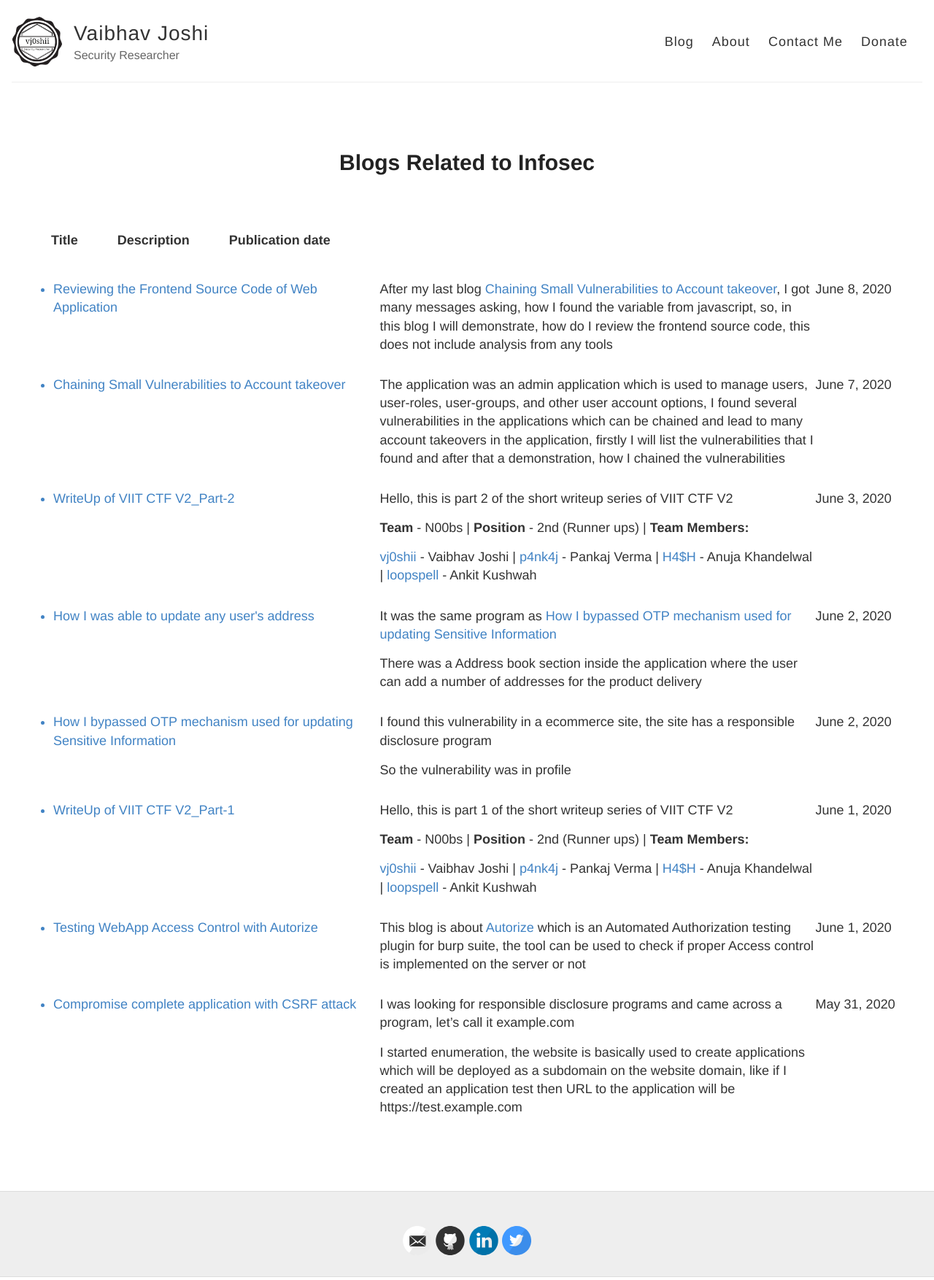
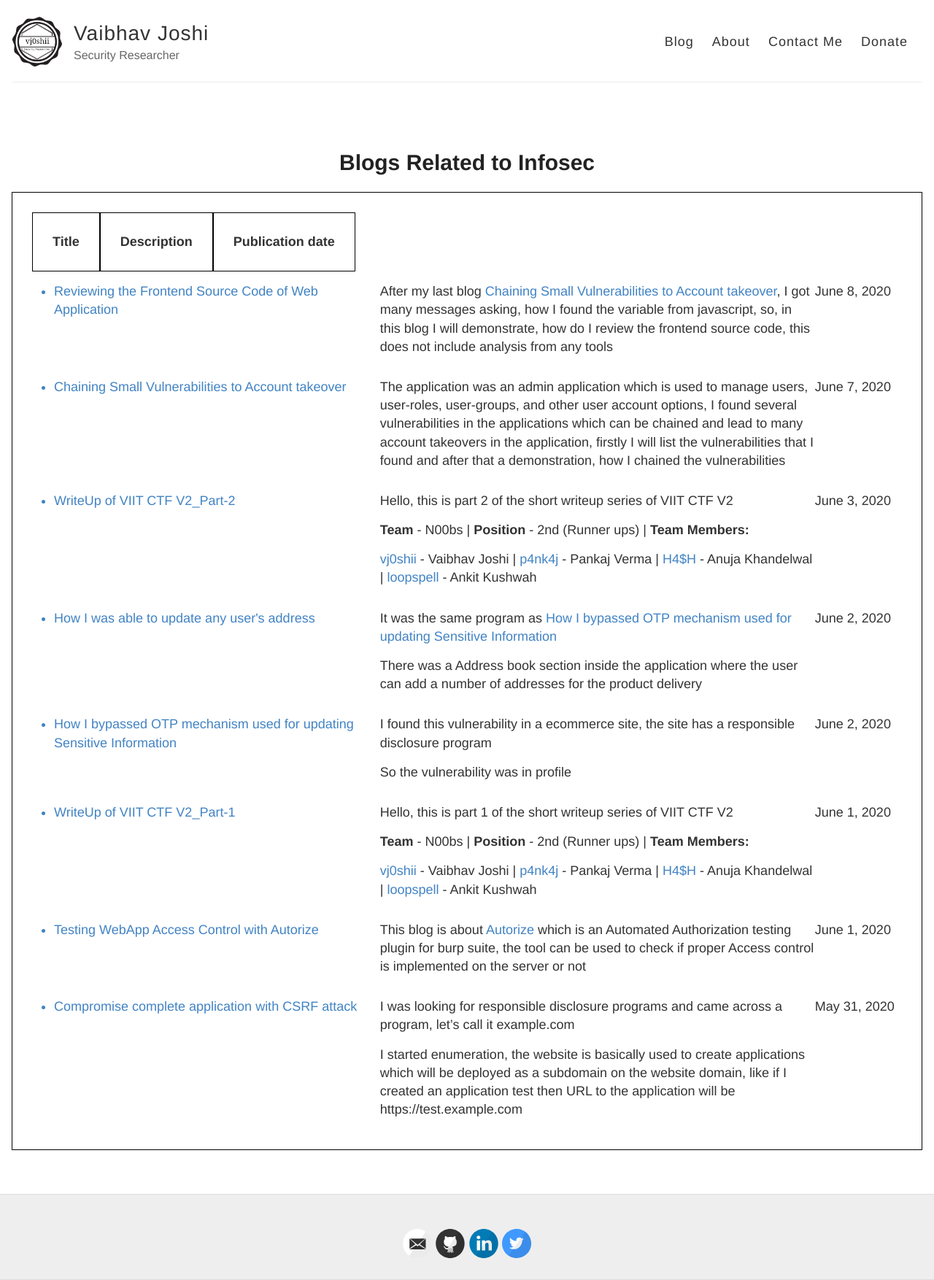
Before and after one commit to vj0shii/vj0shii.github.io, a Jekyll site: the page built from index.html, in a window 1280 px wide. Shown: the whole page at 73% size. Built offline with Jekyll 4.4.1, drawn with Linux system fonts in a browser that asks for light colours.

Commit message:
Update index.html

```diff
--- a/index.html
+++ b/index.html
@@ -3,7 +3,7 @@ layout: default
 ---
 <style>
 table, tb, th {
-    border: 1px solid #00000;
+    border: 1px solid #000000;
     padding: 1.5em;
     display: inline-block;
 	}
```
